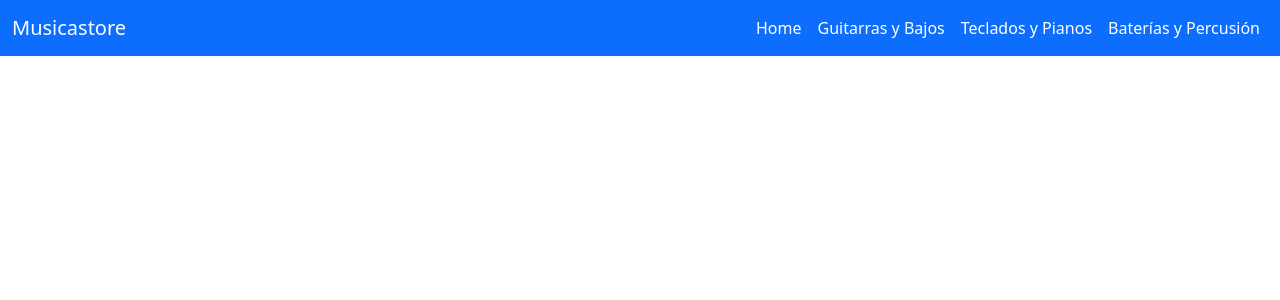
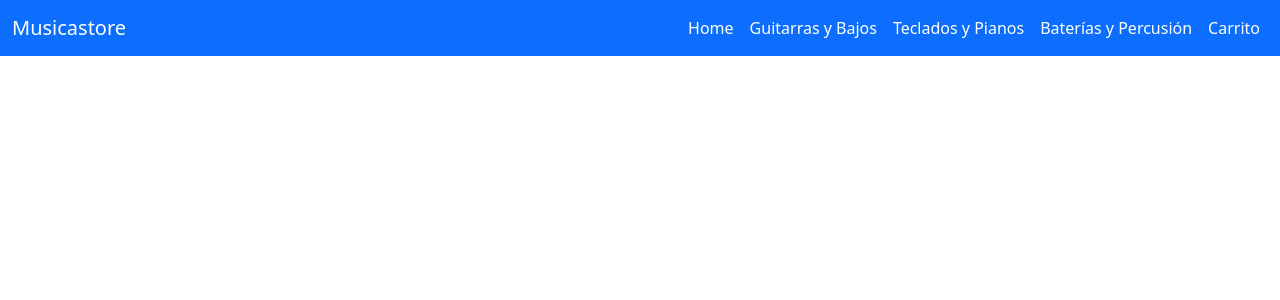
Before and after one commit to lautaro-lezchik/musicastore, a React (Create React App) app: page / in a window 1280 px wide. Shown: the top 300 px of the page. Built offline with nearby package versions, Linux system fonts and the light colour scheme.

Commit message:
Agrego Carrito

```diff
--- a/src/App.js
+++ b/src/App.js
@@ -23,6 +23,9 @@ function App() {
         <li className="nav-item">
           <a className="nav-link letra-blanca" href="musicastore/public/index.html">Baterías y Percusión</a>
         </li>
+        <li className="nav-item">
+          <a className="nav-link letra-blanca" href="musicastore/public/index.html">Carrito</a>
+        </li>
       </ul>
     </div>
   </div>
```
